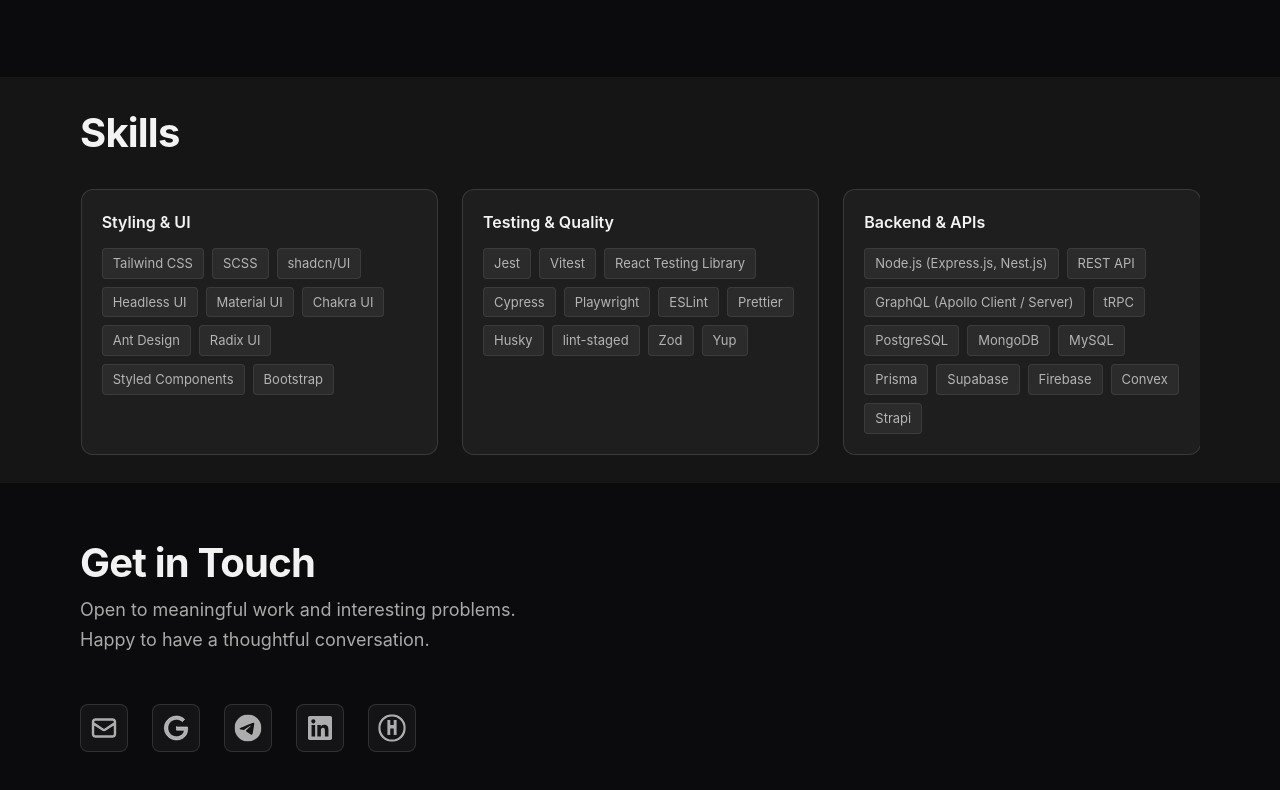
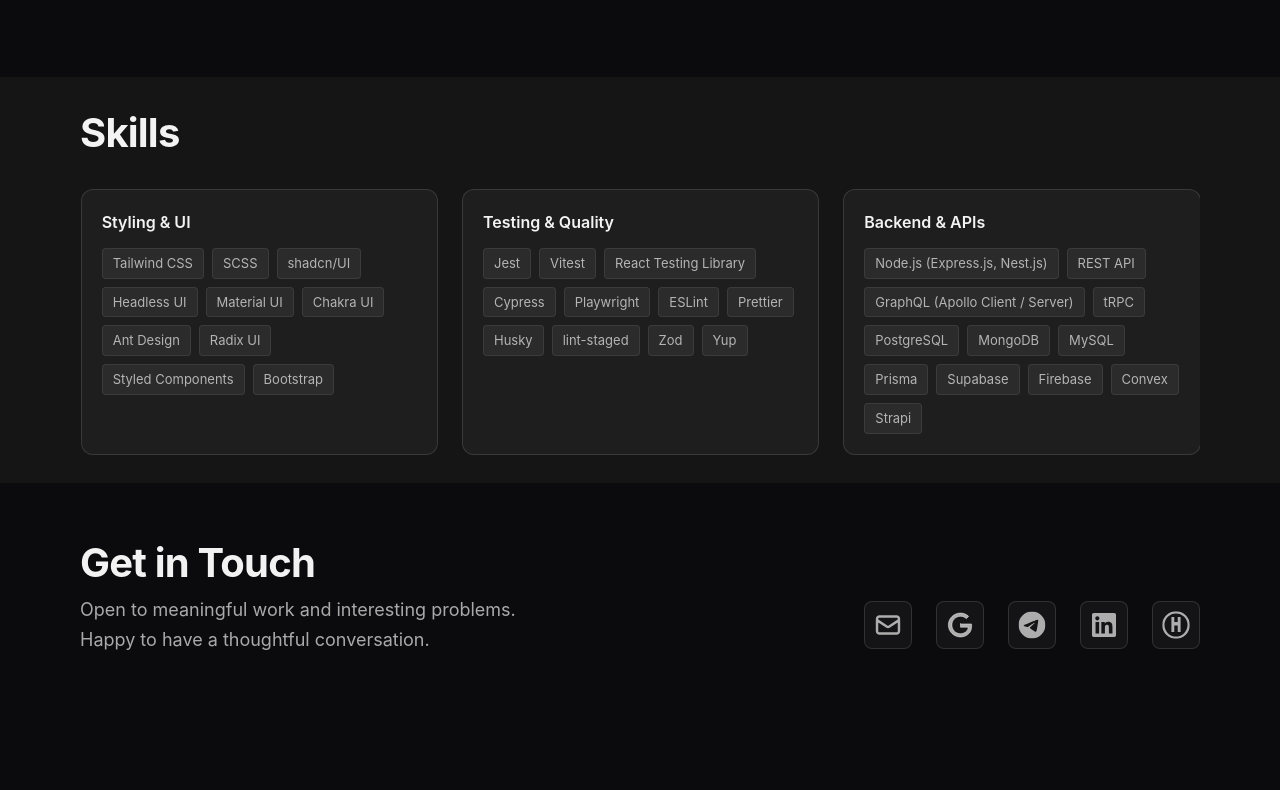
Before and after one commit to Nataly4444/Nataly4444.github.io, a website built with Vite: page index.html in a window 1280 px wide. Shown: the part 691-1481 px from the top of the page. After the commit the page ends 1395 px from the top, so only its background shows below. Built offline with nearby package versions, Linux system fonts and the light colour scheme.

Commit message:
Refactor contact section styles to improve layout and spacing, including flexbox adjustments for better responsiveness.

```diff
--- a/styles.css
+++ b/styles.css
@@ -729,22 +729,29 @@
 
 .contact-content {
   max-width: 100%;
+  display: flex;
+  flex-direction: row;
+  flex-wrap: wrap;
+  align-items: center;
+  gap: var(--spacing-xl);
 }
 
 .contact-text {
   font-size: 1.125rem;
   color: var(--color-text-secondary);
-  margin-bottom: var(--spacing-xl);
+  margin-bottom: 0;
   line-height: 1.7;
+  flex: 1 1 16rem;
 }
 
 .contact-links {
   display: flex;
   flex-wrap: wrap;
   align-items: center;
-  justify-content: space-between;
+  justify-content: flex-end;
   gap: var(--spacing-md);
-  margin-bottom: var(--spacing-md);
+  margin-bottom: 0;
+  flex-shrink: 0;
 }
 
 .contact-links-left {
```
